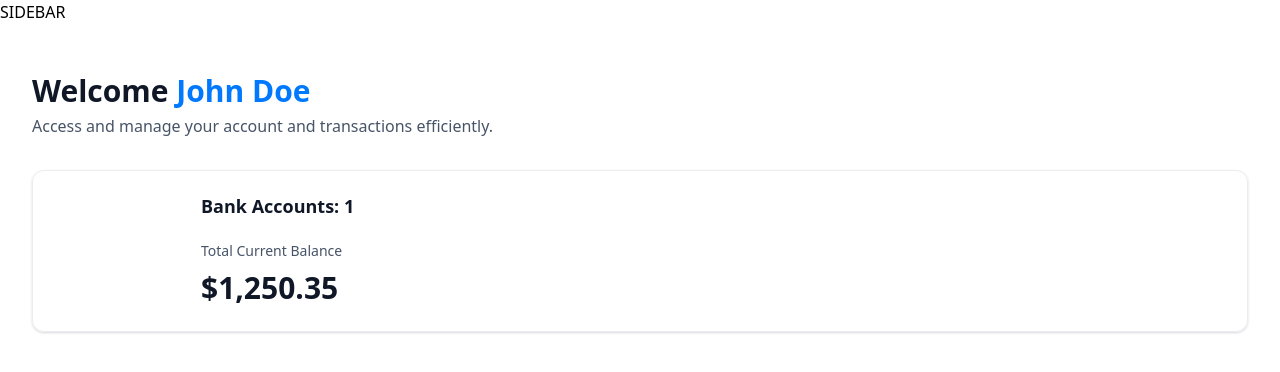
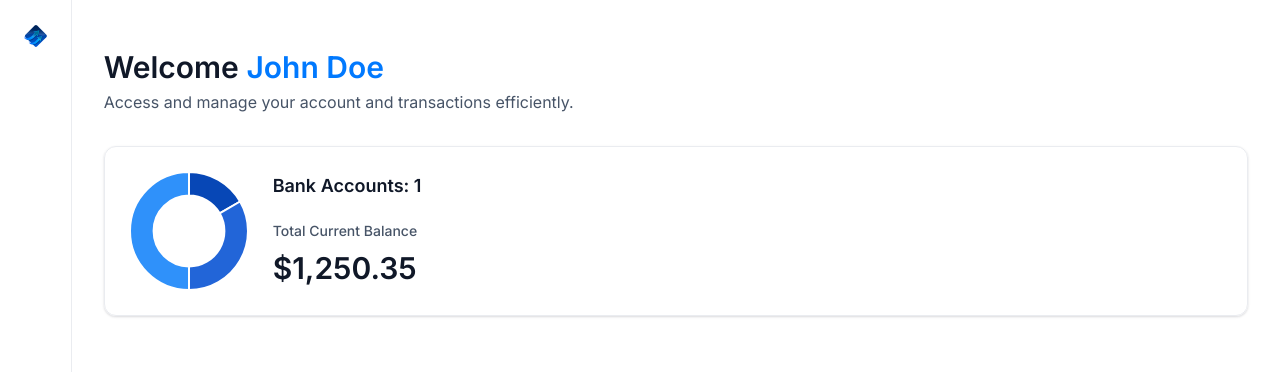
Before and after one commit to dgSloxx417/lite-banking_app, a Next.js app: page / in a window 1280 px wide. Shown: the top 372 px of the page. Built offline with nearby package versions, Linux system fonts and the light colour scheme.

Commit message:
Implement Homepage User Interface

```diff
--- a/app/(root)/layout.tsx
+++ b/app/(root)/layout.tsx
@@ -1,11 +1,15 @@
+import Sidebar from "@/components/ui/Sidebar";
+
 export default function RootLayout({
   children,
 }: Readonly<{
   children: React.ReactNode;
 }>) {
+  const loggedIn = { firstName: 'Gerald', lastName: 'SlotX' };
+
   return (
-    <main>
-      SIDEBAR
+    <main className="flex h-screen w-full font-inter">
+      <Sidebar user={loggedIn}/>
       {children}
     </main>
   );
--- /dev/null
+++ b/components/ui/DoughnutChart.tsx
@@ -0,0 +1,35 @@
+"use client";
+
+import { Chart as ChartJS, ArcElement, Tooltip, Legend } from "chart.js";
+import { Doughnut } from "react-chartjs-2";
+
+ChartJS.register(ArcElement, Tooltip, Legend);
+
+const DoughnutChart = ({ accounts }: DoughnutChartProps) => {
+  const data = {
+    datasets: [
+      {
+        label: "Banks",
+        data: [1250, 2500, 3750],
+        backgroundColor: ["#0747b6", "#2265d8", "#2f91fa"],
+      },
+    ],
+    labels: ["Bank 1", "Bank 2", "Bank 3"],
+  };
+
+  return (
+    <Doughnut
+      data={data}
+      options={{
+        cutout: "60%",
+        plugins: {
+          legend: {
+            display: false,
+          },
+        },
+      }}
+    />
+  );
+};
+
+export default DoughnutChart;
--- /dev/null
+++ b/components/ui/Sidebar.tsx
@@ -0,0 +1,16 @@
+import Image from "next/image";
+import Link from "next/link";
+
+const Sidebar = ({ user }: SiderbarProps) => {
+  return (
+    <section className="sidebar">
+      <nav className="flex flex-col gap-4">
+        <Link href="/" className="mb-12 cursor-pointer items-center gap-2">
+          <Image src="/icons/logo.svg" width={34} height={34} alt="Lite logo" className="size-[24px] max-xl:size-14" />
+        </Link>
+      </nav>
+    </section>
+  );
+};
+
+export default Sidebar;
--- a/components/ui/TotalBalanceBox.tsx
+++ b/components/ui/TotalBalanceBox.tsx
@@ -1,4 +1,5 @@
 import AnimatedCounter from "./AnimatedCounter";
+import DoughnutChart from "./DoughnutChart";
 
 const TotalBalanceBox = ({
   accounts = [],
@@ -7,14 +8,17 @@
 }: TotalBalanceBoxProps) => {
   return (
     <section className="total-balance">
-      <div className="total-balance-chart">{/* DoughnutChart */}</div>
+      <div className="total-balance-chart">
+        <DoughnutChart accounts={accounts} />
+      </div>
+
       <div className="flex flex-col gap-6">
         <h2 className="header-2">Bank Accounts: {totalBanks}</h2>
         <div className="flex flex-col gap-2">
           <p className="total-balance-label">Total Current Balance</p>
-          <p className="total-balance-amount flex-center gap-2">
+          <div className="total-balance-amount flex-center gap-2">
             <AnimatedCounter amount={totalCurrentBalance} />
-          </p>
+          </div>
         </div>
       </div>
     </section>
```
